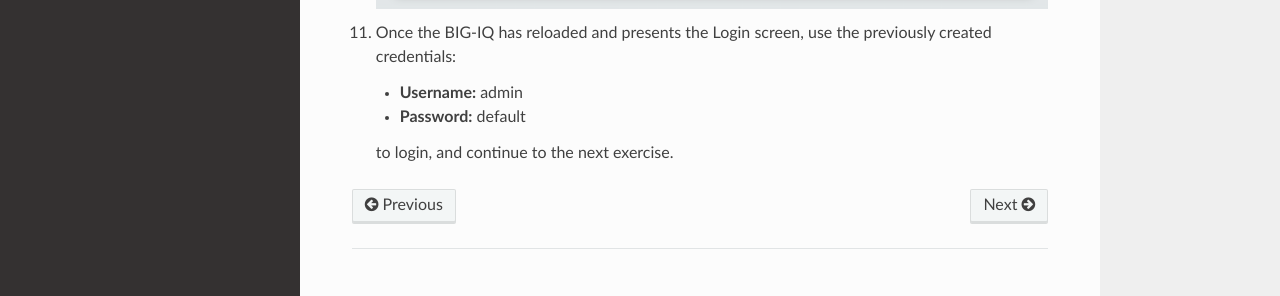
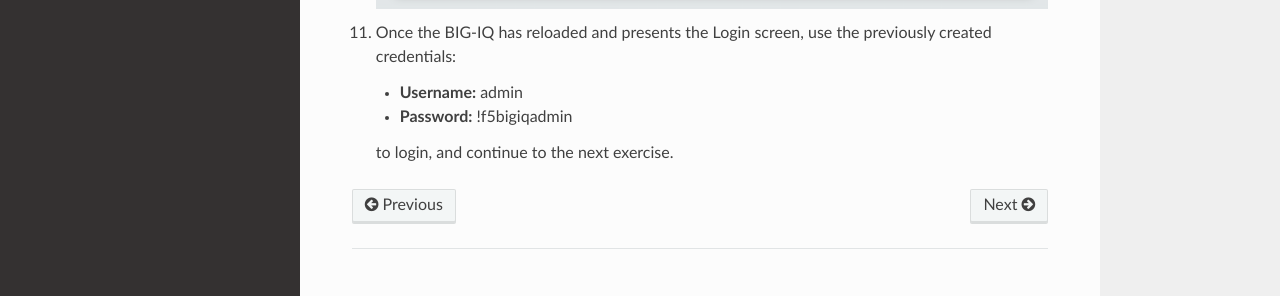
Before and after one commit to marcopaulo42/BIG-IQ-licensing-lab-guide, a Sphinx documentation site: the page built from docs/licensing/bigiq.rst, in a window 1280 px wide and 900 px high, scrolled down 4039 px. Shown: the part 601-897 px from the top of the window. Built offline with Sphinx 7.4.7 and the Read the Docs theme 2.0.0, drawn with Linux system fonts in a browser that asks for light colours.

Commit message:
Update bigiq.rst

```diff
--- a/docs/licensing/bigiq.rst
+++ b/docs/licensing/bigiq.rst
@@ -82,6 +82,6 @@
 #. Once the BIG-IQ has reloaded and presents the Login screen, use the previously created credentials:
 
    * **Username:** admin
-   * **Password:** default
+   * **Password:** !f5bigiqadmin
 
    to login, and continue to the next exercise.
```
